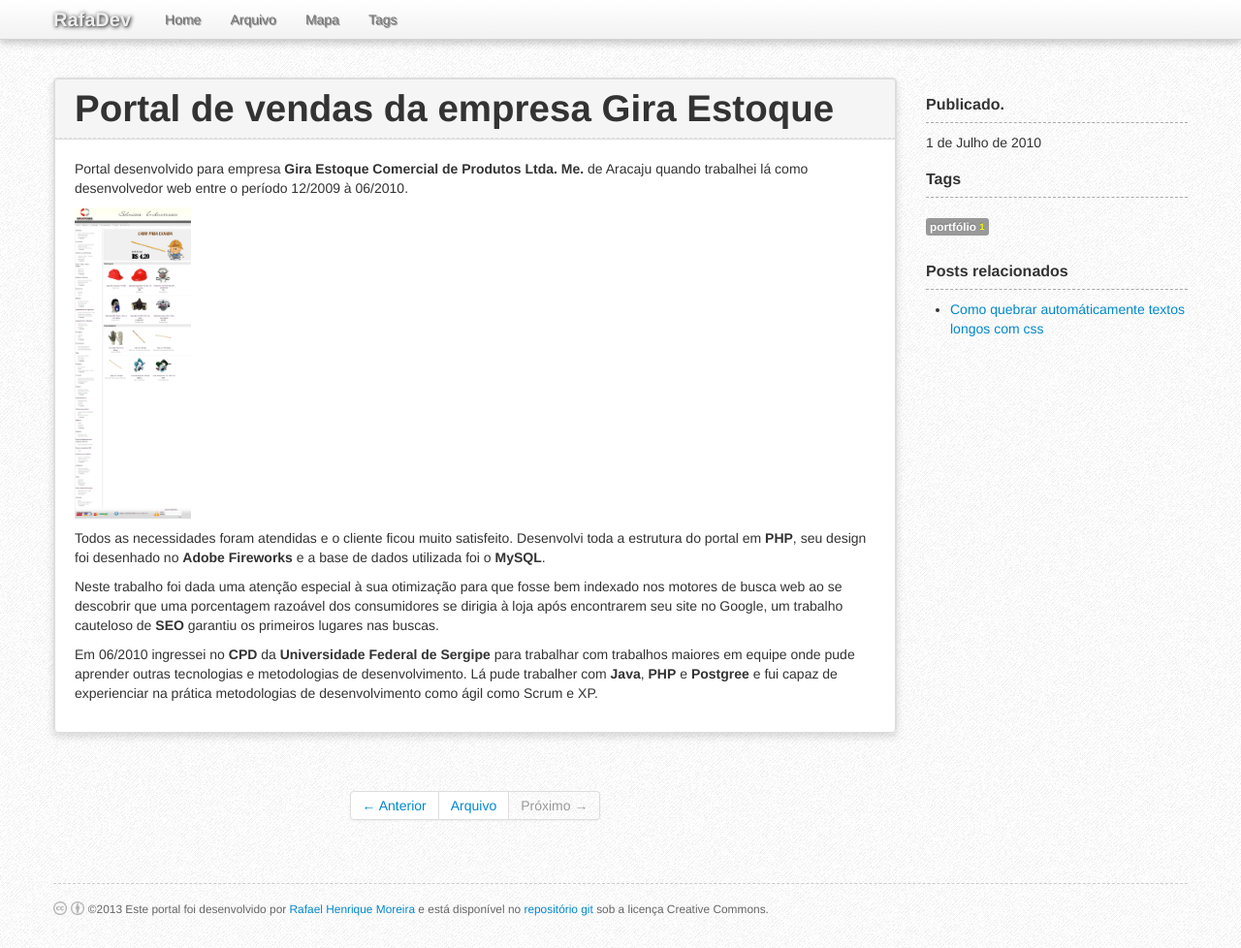
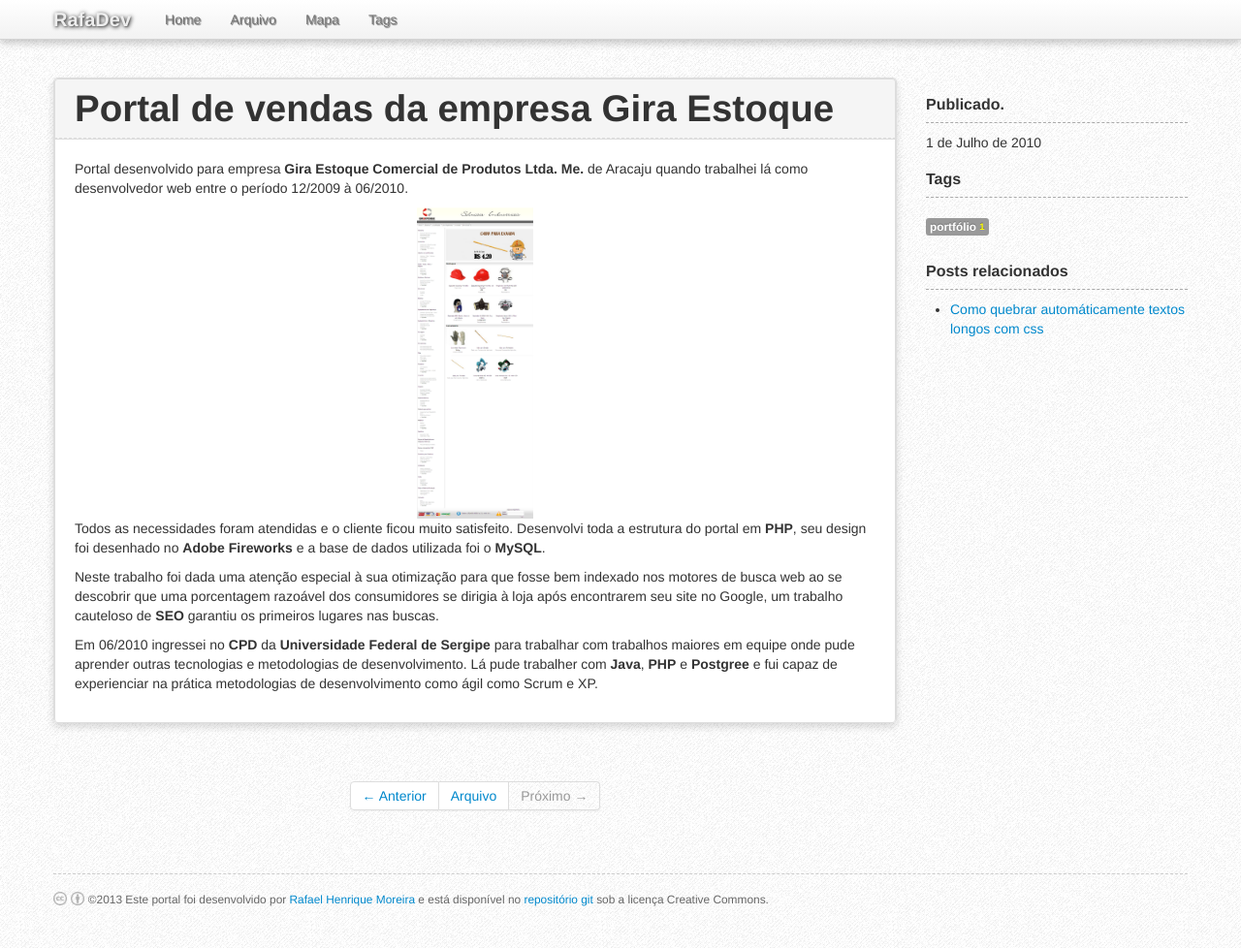
Before and after one commit to rafadev7/RafaDev.com, a Jekyll site: the page built from _posts/2010-7-1-Portal-de-vendas-da-empresa-Gira-Estoque.md, in a window 1280 px wide and 978 px high. Shown: the whole window at 97% size. Built offline with Jekyll 4.4.1, drawn with Linux system fonts in a browser that asks for light colours; comment, search, counter and statistics services are not loaded.

Commit message:
Adicionado correcao para o post no portifolio da empresa Gira Estoque

```diff
--- a/_posts/2010-7-1-Portal-de-vendas-da-empresa-Gira-Estoque.md
+++ b/_posts/2010-7-1-Portal-de-vendas-da-empresa-Gira-Estoque.md
@@ -5,7 +5,12 @@
 ---
 Portal desenvolvido para empresa **Gira Estoque Comercial de Produtos Ltda. Me.** de Aracaju quando trabalhei lá como desenvolvedor web entre o período 12/2009 à 06/2010.
 
-<img src="{{ site.url }}/img/portifolio/giraestoque.png" border="0" height="320" width="120">
+<div style="clear: both; text-align: center;">
+  <a href="{{ site.url }}/img/portifolio/giraestoque.png">
+    <img src="{{ site.url }}/img/portifolio/giraestoque.png" border="0" height="320" width="120">
+</a>
+</div>
+
 
 Todos as necessidades foram atendidas e o cliente ficou muito satisfeito. Desenvolvi toda a estrutura do portal em **PHP**, seu design foi desenhado no **Adobe Fireworks** e a base de dados utilizada foi o **MySQL**.
 
```
